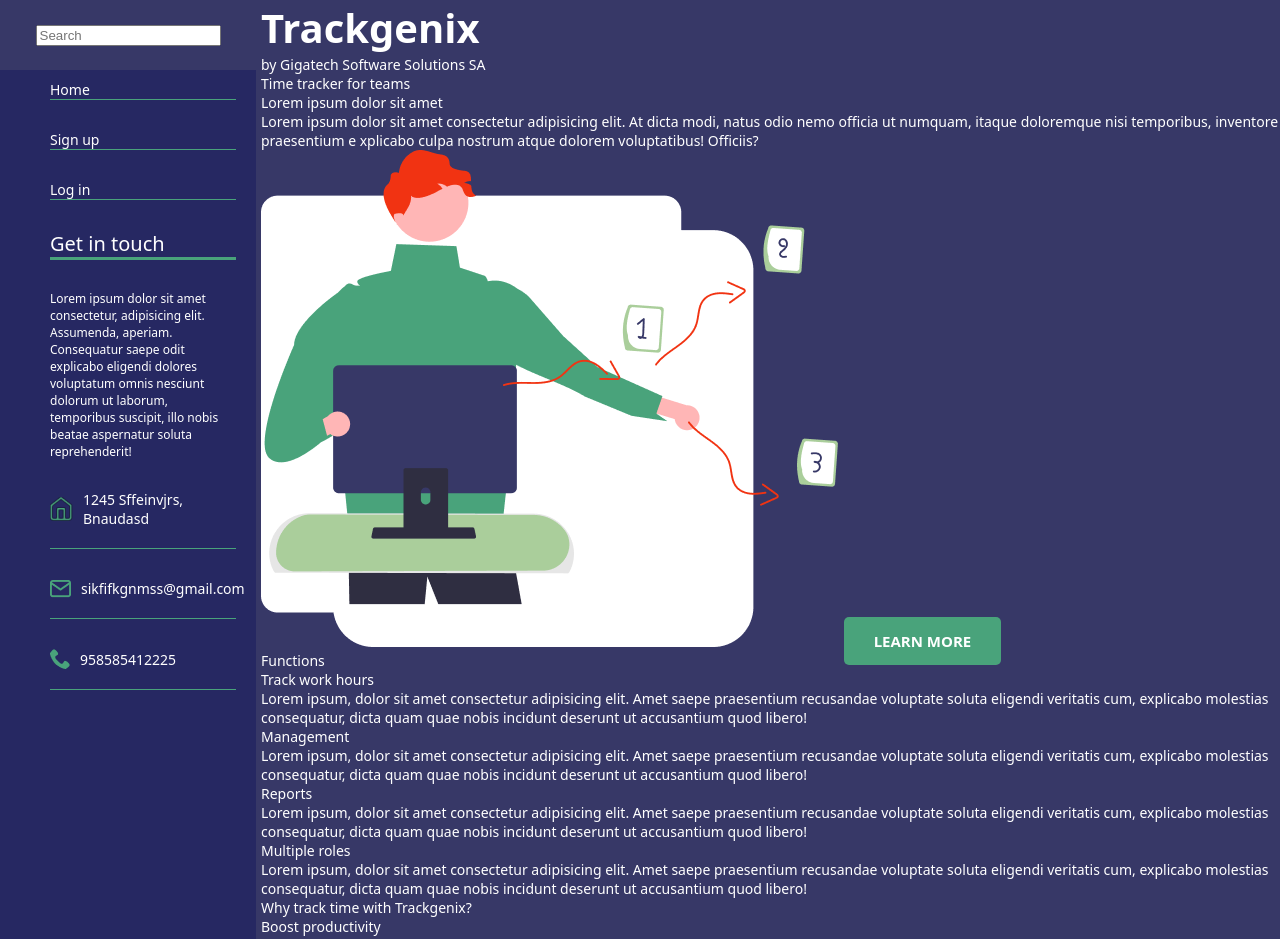
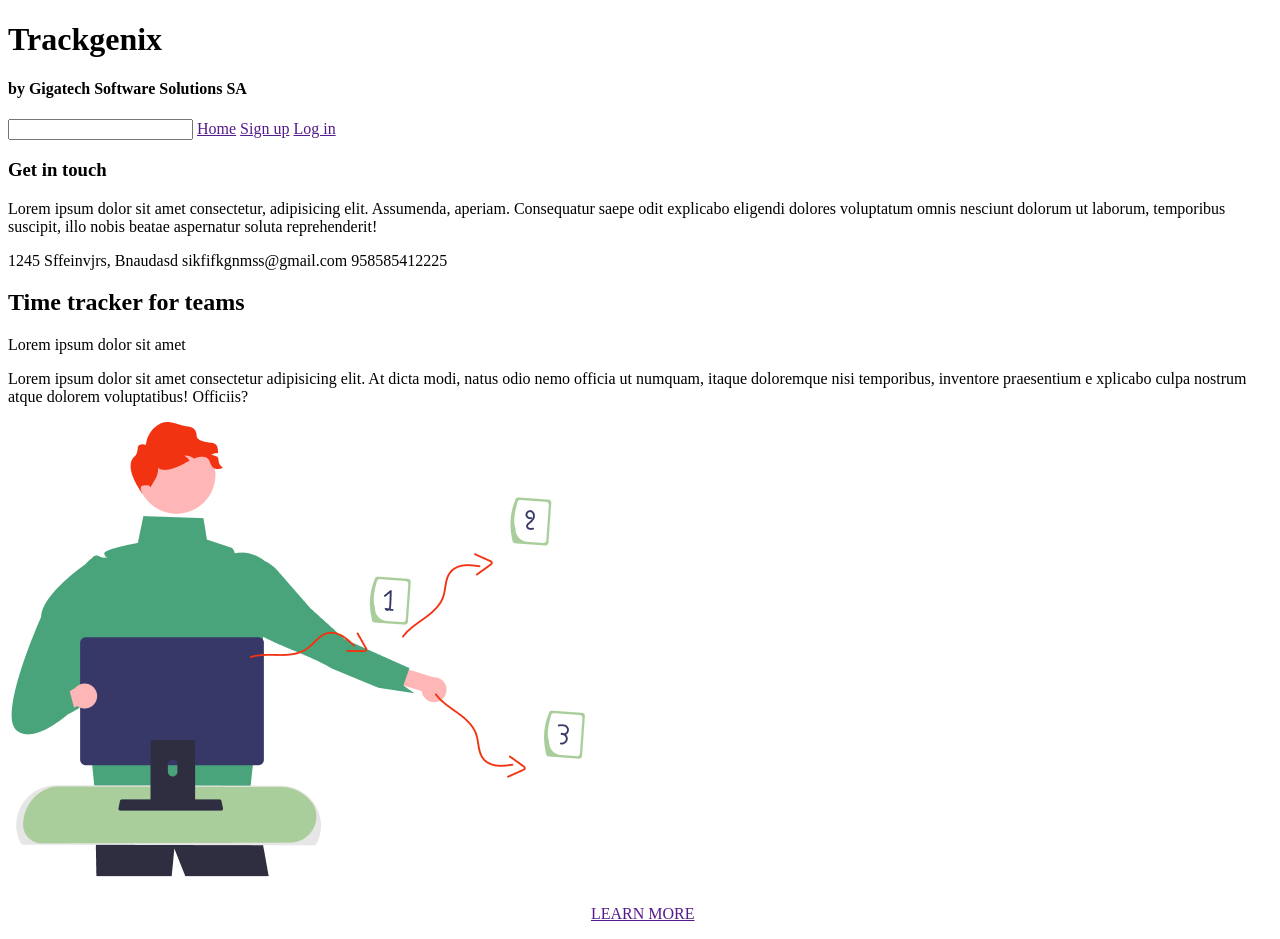
Before and after one commit to Anitacr486/BaSP-A2022-Etapa-1, a plain HTML site: page Semana-01/index.html in a window 1280 px wide. Shown: the top 939 px of the page. Drawn offline with Linux system fonts and the light colour scheme.

Commit message:
Revert "BaSP-W03-2022: Add sidebar"
This reverts commit 72f880aa2963426bbaeadf3285e0aa9ced4aa98c.

```diff
--- a/Semana-01/css/reset.css
+++ /dev/null
@@ -1,40 +0,0 @@
-html, body, div, span, applet, object, iframe, h1, h2, h3, h4, h5, h6, p, blockquote, pre, a, abbr, acronym, address, big, cite, code, del, dfn, em, img, ins, kbd, q, s, samp, small, strike, strong, sub, sup, tt, var, b, u, i, center, dl, dt, dd, ol, ul, li, fieldset, form, label, legend, table, caption, tbody, tfoot, thead, tr, th, td, article, aside, canvas, details, embed, figure, figcaption, footer, header, hgroup, menu, nav, output, ruby, section, summary, time, mark, audio, video {
-  margin: 0;
-  padding: 0;
-  border: 0;
-  font-size: 100%;
-  font: inherit;
-  vertical-align: baseline;
-}
-
-/* HTML5 display-role reset for older browsers */
-
-/* article, aside, details, figcaption, figure, footer, header, hgroup, menu, nav, section {
-  display: block;
-}
-
-body {
-  line-height: 1;
-}
-
-ol, ul {
-  list-style: none;
-}
-
-blockquote, q {
-  quotes: none;
-}
-
-blockquote:before, blockquote:after, q:before, q:after {
-  content: '';
-  content: none;
-}
-
-table {
-  border-collapse: collapse;
-  border-spacing: 0;
-}
-
-html, body, #root {
-  height: 100%
-} */
--- a/Semana-01/css/style.css
+++ /dev/null
@@ -1,66 +0,0 @@
-body {
-    background-color: #373867;
-    color: white;
-    display: flex;
-    gap: 5px;
-    font-size: 14px;
-    font-family: system-ui, -apple-system, BlinkMacSystemFont, 'Segoe UI', Roboto, Oxygen, Ubuntu, Cantarell, 'Open Sans', 'Helvetica Neue', sans-serif;
-}
-h1 {
-    font-size: 40px;
-    font-weight: 700;
-}
-.sidebar {
-    background-color: #262862;
-    width: 20%;
-
-}
-.container {
-    width: 80%;
-}
-.search-sec {
-    background-color: #373867;
-    height: 70px;
-    justify-content: center;
-    align-items: center;
-    display: flex;
-}
-
-.sidebar li {
-    list-style: none;
-    margin-bottom: 30px;
-    border-bottom: 1px solid #49A37B;
-}
-.sidebar li a {
-    text-decoration: none;
-    color: white;
-}
-.sidebar-list {
-    padding: 10px 20px 50px 50px;
-}
-.get-in-touch {
-    font-size: 20px;
-    border-bottom: 3px solid #49A37B;
-    margin-bottom: 30px;
-}
-.get-in-touch-text {
-    font-size: 12px;
-    margin-bottom: 30px;
-}
-.adress li {
-    padding-bottom: 20px;
-    align-items: center;
-    display: flex;
-}
-.adress li img {
-    margin-right: 10px;
-}
-.learn-more-btn {
-    font-size: 15px;
-    font-weight: 700;
-    text-decoration: none;
-    color: white;
-    background-color: #49A37B;
-    padding: 14px 30px;
-    border-radius: 5px;
-}
--- a/Semana-01/index.html
+++ b/Semana-01/index.html
@@ -8,68 +8,44 @@
       name="description"
       content="Web app for tracking employee working hours"
     />
-    <link rel="stylesheet" type="text/css" href="css/reset.css"/>
-    <link rel="stylesheet" type="text/css" href="css/style.css"/>
     <title>Trackgenix</title>
   </head>
   <body>
-    <div class="sidebar">
+    <header>
+      <h1>Trackgenix</h1>
+      <h4>by Gigatech Software Solutions SA</h4>
+    </header>
     <aside>
-      <div class="search-sec">
-        <input type="search" placeholder="Search"/>
-      </div>
-        <div class="sidebar-list">
       <section>
-            <ul>
-              <li><a href="">Home</a></li>
-              <li><a href="">Sign up</a></li>
-              <li><a href="">Log in</a></li>
-            </ul>
+        <input type="search" name="" />
+        <a href="">Home</a>
+        <a href="">Sign up</a>
+        <a href="">Log in</a>
       </section>
       <section>
-            <h3 class="get-in-touch">Get in touch</h3>
-            <p class="get-in-touch-text">
+        <h3>Get in touch</h3>
+        <p>
           Lorem ipsum dolor sit amet consectetur, adipisicing elit. Assumenda,
-              aperiam. Consequatur saepe odit explicabo eligendi dolores
-              voluptatum omnis nesciunt dolorum ut laborum, temporibus suscipit,
-              illo nobis beatae aspernatur soluta reprehenderit!
+          aperiam. Consequatur saepe odit explicabo eligendi dolores voluptatum
+          omnis nesciunt dolorum ut laborum, temporibus suscipit, illo nobis
+          beatae aspernatur soluta reprehenderit!
         </p>
-            <adress class="adress">
-              <ul>
-                <li>
-                  <img src="img/Adress Icon.png" alt="Adress icon.">
-                  1245 Sffeinvjrs, Bnaudasd
-                </li>
-                <li>
-                  <img src="img/Email Icon.png" alt="Email icon.">
-                  sikfifkgnmss@gmail.com
-                </li>
-                <li>
-                  <img src="img/Telephone Icon.png" alt="Telephone icon.">
-                  958585412225
-                </li>
-              </ul>
+        <adress>
+          1245 Sffeinvjrs, Bnaudasd sikfifkgnmss@gmail.com 958585412225
         </adress>
       </section>
-        </div>
     </aside>
-    </div>
-    <div class="container">
-      <header>
-        <h1>Trackgenix</h1>
-        <h2>by Gigatech Software Solutions SA</h2>
-      </header>
     <section>
       <h2>Time tracker for teams</h2>
       <p>Lorem ipsum dolor sit amet</p>
       <p>
-          Lorem ipsum dolor sit amet consectetur adipisicing elit. At dicta
-          modi, natus odio nemo officia ut numquam, itaque doloremque nisi
-          temporibus, inventore praesentium e xplicabo culpa nostrum atque
-          dolorem voluptatibus! Officiis?
+        Lorem ipsum dolor sit amet consectetur adipisicing elit. At dicta modi,
+        natus odio nemo officia ut numquam, itaque doloremque nisi temporibus,
+        inventore praesentium e xplicabo culpa nostrum atque dolorem
+        voluptatibus! Officiis?
       </p>
       <img src="img/Imagen-principal.png" alt="An employee with a computer" />
-        <a href="" class="learn-more-btn">LEARN MORE</a>
+      <a href="">LEARN MORE</a>
     </section>
     <section>
       <h2>Functions</h2>
@@ -77,29 +53,29 @@
       <p>
         Lorem ipsum, dolor sit amet consectetur adipisicing elit. Amet saepe
         praesentium recusandae voluptate soluta eligendi veritatis cum,
-          explicabo molestias consequatur, dicta quam quae nobis incidunt
-          deserunt ut accusantium quod libero!
+        explicabo molestias consequatur, dicta quam quae nobis incidunt deserunt
+        ut accusantium quod libero!
       </p>
       <h3>Management</h3>
       <p>
         Lorem ipsum, dolor sit amet consectetur adipisicing elit. Amet saepe
         praesentium recusandae voluptate soluta eligendi veritatis cum,
-          explicabo molestias consequatur, dicta quam quae nobis incidunt
-          deserunt ut accusantium quod libero!
+        explicabo molestias consequatur, dicta quam quae nobis incidunt deserunt
+        ut accusantium quod libero!
       </p>
       <h3>Reports</h3>
       <p>
         Lorem ipsum, dolor sit amet consectetur adipisicing elit. Amet saepe
         praesentium recusandae voluptate soluta eligendi veritatis cum,
-          explicabo molestias consequatur, dicta quam quae nobis incidunt
-          deserunt ut accusantium quod libero!
+        explicabo molestias consequatur, dicta quam quae nobis incidunt deserunt
+        ut accusantium quod libero!
       </p>
       <h3>Multiple roles</h3>
       <p>
         Lorem ipsum, dolor sit amet consectetur adipisicing elit. Amet saepe
         praesentium recusandae voluptate soluta eligendi veritatis cum,
-          explicabo molestias consequatur, dicta quam quae nobis incidunt
-          deserunt ut accusantium quod libero!
+        explicabo molestias consequatur, dicta quam quae nobis incidunt deserunt
+        ut accusantium quod libero!
       </p>
     </section>
     <section>
@@ -108,29 +84,29 @@
       <p>
         Lorem ipsum dolor sit amet consectetur adipisicing elit. Molestias
         voluptatem earum est? Quaerat at doloremque sed facilis neque in
-          deleniti quae libero suscipit aliquam? Velit omnis ea harum
-          accusantium delectus?
+        deleniti quae libero suscipit aliquam? Velit omnis ea harum accusantium
+        delectus?
       </p>
       <h3>Manage team</h3>
       <p>
         Lorem ipsum dolor sit amet consectetur adipisicing elit. Molestias
         voluptatem earum est? Quaerat at doloremque sed facilis neque in
-          deleniti quae libero suscipit aliquam? Velit omnis ea harum
-          accusantium delectus?
+        deleniti quae libero suscipit aliquam? Velit omnis ea harum accusantium
+        delectus?
       </p>
       <h3>Bussines intelligence</h3>
       <p>
         Lorem ipsum dolor sit amet consectetur adipisicing elit. Molestias
         voluptatem earum est? Quaerat at doloremque sed facilis neque in
-          deleniti quae libero suscipit aliquam? Velit omnis ea harum
-          accusantium delectus?
+        deleniti quae libero suscipit aliquam? Velit omnis ea harum accusantium
+        delectus?
       </p>
       <h3>Decision-making</h3>
       <p>
         Lorem ipsum dolor sit amet consectetur adipisicing elit. Molestias
         voluptatem earum est? Quaerat at doloremque sed facilis neque in
-          deleniti quae libero suscipit aliquam? Velit omnis ea harum
-          accusantium delectus?
+        deleniti quae libero suscipit aliquam? Velit omnis ea harum accusantium
+        delectus?
       </p>
     </section>
     <h2>Contact us</h2>
@@ -157,15 +133,15 @@
       <p>
         Lorem ipsum dolor sit amet consectetur, adipisicing elit. Et modi
         aperiam nobis rem. Sed doloribus perspiciatis dignissimos consequuntur
-          sunt. Molestiae suscipit consectetur molestias dicta facere
-          voluptatibus tenetur nisi, rem repellat.
+        sunt. Molestiae suscipit consectetur molestias dicta facere voluptatibus
+        tenetur nisi, rem repellat.
       </p>
       <h3>Amet Aungue</h3>
       <p>
         Lorem ipsum dolor sit amet consectetur, adipisicing elit. Et modi
         aperiam nobis rem. Sed doloribus perspiciatis dignissimos consequuntur
-          sunt. Molestiae suscipit consectetur molestias dicta facere
-          voluptatibus tenetur nisi, rem repellat.
+        sunt. Molestiae suscipit consectetur molestias dicta facere voluptatibus
+        tenetur nisi, rem repellat.
       </p>
       <h3>Lorem</h3>
       <img src="img/Imagen2.png" alt="A man sitting at a desk." />
@@ -205,13 +181,12 @@
       </ol>
     </section>
     <footer>
-        <img src="img/Facebook icon.png" alt="Facebook icon." />
-        <img src="img/LinkedIn icon.png" alt="Linkedin icon." />
-        <img src="img/Twitter icon.png" alt="Twitter icon." />
-        <img src="img/Instagram icon.png" alt="Instagram icon." />
-        <img src="img/Github icon.png" alt="Github icon." />
+      <img src="img/Icon Facebook.png" alt="Logo de Facebook" />
+      <img src="img/Icon Linkedin.png" alt="Logo de Linkedin" />
+      <img src="img/Icon Twitter.png" alt="Logo de Twitter" />
+      <img src="img/Icon Instagram.png" alt="Logo de Instagram" />
+      <img src="img/Icon Github.png" alt="Logo de Github" />
       <p>Montevideo, Uruguay</p>
     </footer>
-    </div>
   </body>
 </html>
```
Also changed, not shown: Semana-01/img/Adress Icon.png (deleted), Semana-01/img/Facebook icon.png (deleted), Semana-01/img/Github icon.png (deleted), Semana-01/img/Icon Adress.png (added), Semana-01/img/Icon Email.png (renamed from Semana-01/img/Email Icon.png), Semana-01/img/Icon Telephone.png (renamed from Semana-01/img/Telephone Icon.png), Semana-01/img/Instagram icon.png (deleted), Semana-01/img/LinkedIn icon.png (deleted), Semana-01/img/Twitter icon.png (deleted). Lines whose indentation alone changed are shown as unchanged.
